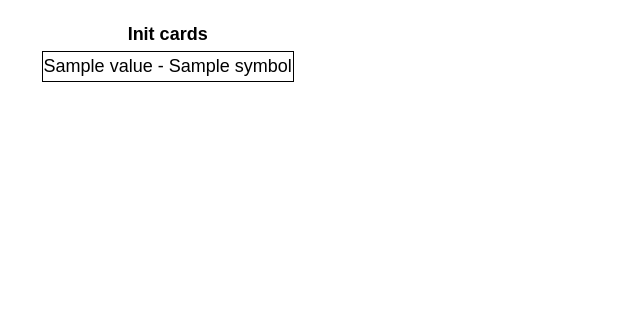
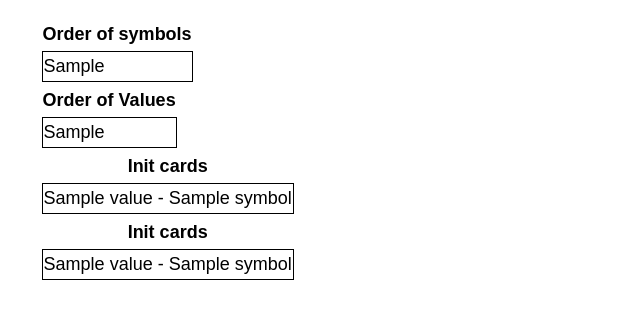
Before and after one commit to ragulara93/atexo, a Symfony app: template templates/card/index.html.twig in a window 1280 px wide. Shown: the top 319 px of the page, without its empty margins (0-640 px from the left). Run offline with Twig, Linux system fonts and the light colour scheme; the template is opened without the code that fills it: most values are stand-ins (such as "Sample title", 1, 10 or a date in 2020); some libraries are stand-ins or nearby versions.

Commit message:
feat(cardSorting): ordering first set of cards by wanted order

```diff
--- a/src/Entity/Card.php
+++ b/src/Entity/Card.php
@@ -4,6 +4,10 @@ namespace App\Entity;
 
 class Card
 {
+    public const SYMBOL_NAME = "symbol";
+
+    public const VALUE_NAME = "value";
+
     public const SYMBOL = [
         'heart',
         'club',
--- a/templates/card/index.html.twig
+++ b/templates/card/index.html.twig
@@ -12,6 +12,37 @@
     <table>
         <thead>
         <tr>
+            <th colspan="4">Order of symbols</th>
+        </tr>
+        </thead>
+        <tbody>
+        <tr style="border: 1px solid black; border-collapse: collapse;">
+            {% for symbol in symbolOrderingStructure %}
+                <td style="border: 1px solid black;">{{ symbol }}</td>
+            {% endfor %}
+        </tr>
+        </tbody>
+    </table>
+
+    <table>
+        <thead>
+        <tr>
+            <th colspan="10">Order of Values</th>
+        </tr>
+        </thead>
+        <tbody>
+        <tr style="border: 1px solid black; border-collapse: collapse;">
+            {% for value in valueOrderingStructure %}
+                <td style="border: 1px solid black;">{{ value }} </td>
+            {% endfor %}
+        </tr>
+        </tbody>
+    </table>
+
+
+    <table>
+        <thead>
+        <tr>
             <th colspan="10">Init cards</th>
         </tr>
         </thead>
@@ -23,5 +54,20 @@
         </tr>
         </tbody>
     </table>
+
+    <table>
+        <thead>
+        <tr>
+            <th colspan="10">Init cards</th>
+        </tr>
+        </thead>
+        <tbody>
+        <tr style="border: 1px solid black; border-collapse: collapse;">
+            {% for sortedCard in sortedCards %}
+                <td style="border: 1px solid black;">{{ sortedCard.value }} - {{ sortedCard.symbol }}</td>
+            {% endfor %}
+        </tr>
+        </tbody>
+    </table>
 </div>
 {% endblock %}
```
Also changed, not shown: src/Controller/CardController.php (+10 -6 lines), src/Services/Creator/CardCreator.php (+12 -1 lines), src/Services/Game/CardSorting.php (+29 -0 lines), src/Services/Game/SortingLogic.php (+7 -0 lines).
